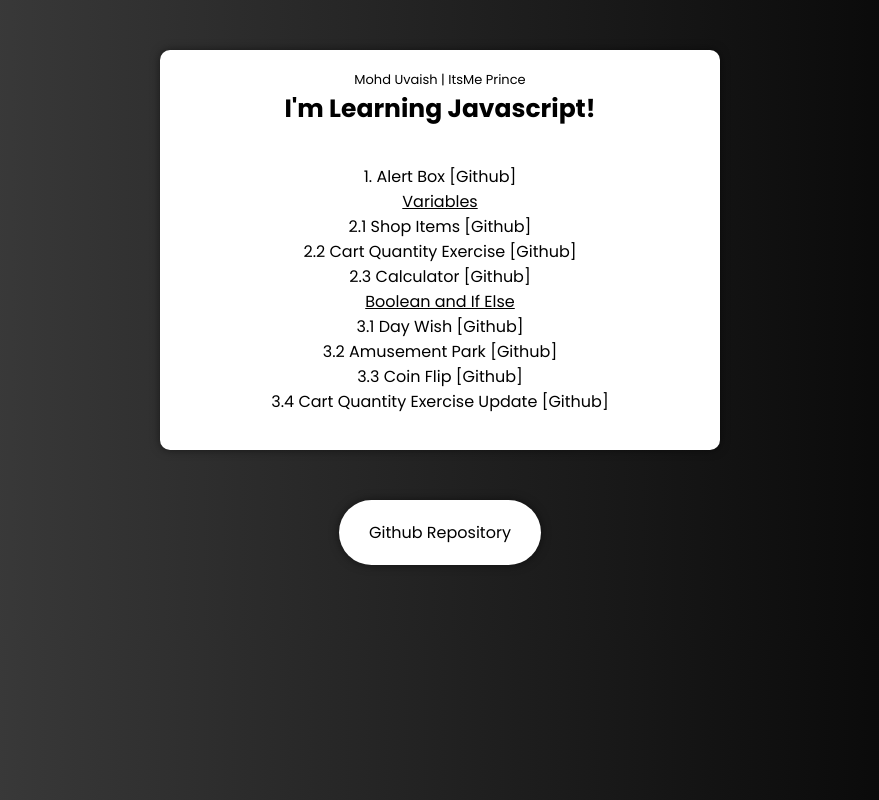
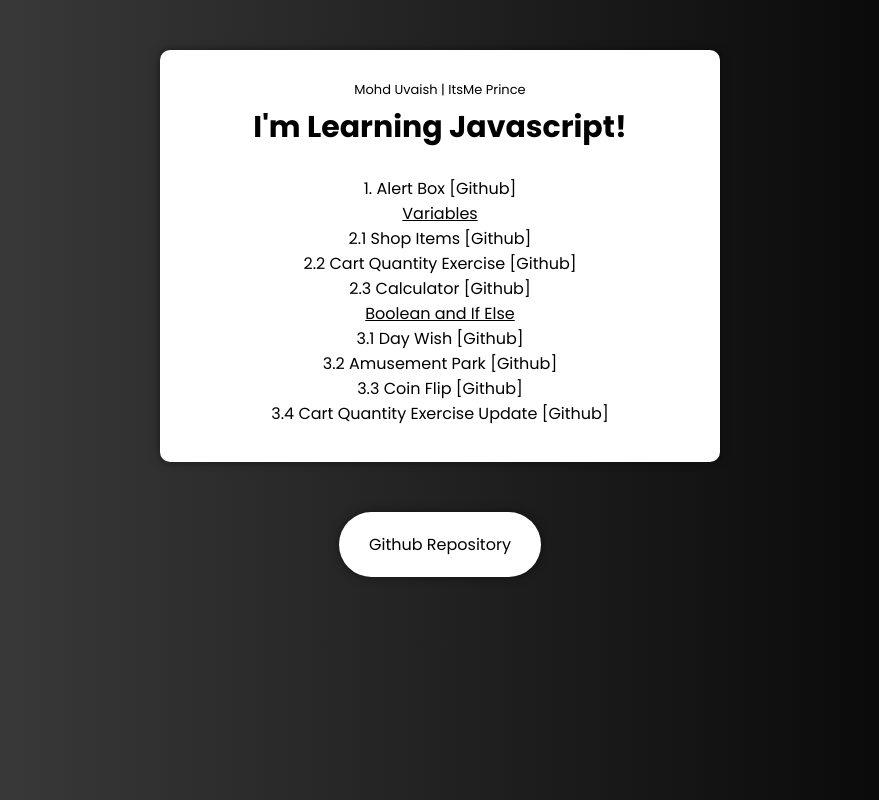
Before and after one commit to itsmeprinceyt/javascript-practice, a plain HTML site: page index.html in a window 1280 px wide. Shown: the whole page, without its empty margins (200-1079 px from the left). Drawn offline with Linux system fonts and the light colour scheme.

Commit message:
Index Changes

```diff
--- a/index.html
+++ b/index.html
@@ -1,7 +1,8 @@
 <!DOCTYPE html>
 <html>
     <head>
-    <title>Javascript Practice</title>
+    <title>Javascript - Practice</title>
+    <link rel="icon" href="https://cdn.hugeicons.com/icons/code-stroke-rounded.svg">
     <link rel="stylesheet" href="style.css">
     <link rel="preconnect" href="https://fonts.googleapis.com">
     <link rel="preconnect" href="https://fonts.gstatic.com" crossorigin>
@@ -31,12 +32,6 @@
                         <li>3.2 <a href="Lesson - Boolean and If Else/AmusementPark.html" target="_blank">Amusement Park</a><a class="github" href="https://github.com/itsmeprinceyt/javascript-practice/blob/main/Lesson%20-%20Boolean%20and%20If%20Else/AmusementPark.html" target="_blank"> [Github]</a>
                         <li>3.3 <a href="Lesson - Boolean and If Else/CoinFlip.html" target="_blank">Coin Flip</a><a class="github" href="https://github.com/itsmeprinceyt/javascript-practice/blob/main/Lesson%20-%20Boolean%20and%20If%20Else/CoinFlip.html" target="_blank"> [Github]</a>
                         <li>3.4 <a href="Lesson - Boolean and If Else/cartQuantity2.html" target="_blank">Cart Quantity Exercise Update</a><a class="github" href="https://github.com/itsmeprinceyt/javascript-practice/blob/main/Lesson%20-%20Boolean%20and%20If%20Else/cartQuantity2.html" target="_blank"> [Github]</a>
-
-
-
-
-
-
                     </ul>
                 </div>
             </div>
--- a/style.css
+++ b/style.css
@@ -7,7 +7,7 @@ a{
     font-family: Poppins;
     text-decoration: none;
     color: black;
-    transition: all 0.15s ease;
+    transition: all 0.10s ease;
 }
 body{
     background: #000000;
@@ -15,7 +15,7 @@ body{
     background: linear-gradient(to right, #434343, #000000);
 }
 .github{
-    transition: all 0.15s ease;
+    transition: all 0.10s ease;
 }
 a:visited{
     color: black;
@@ -63,7 +63,7 @@ a:hover, .github:hover{
     border-radius: 50px;
     box-shadow: 0px 0px 10px rgba(0,0,0,0.5);
     margin-bottom: 20px;
-    transition: all 0.15s;
+    transition: all 0.10s ease;
 }
 .container2:hover{
     background-color: black;
@@ -78,13 +78,15 @@ a:hover, .github:hover{
     font-size: 16px;
 }
 .text{
-    font-size: 25px;
+    font-size: 30px;
     font-weight: bold;
-    margin-bottom: 20px;
+    margin-top: 10px;
+    margin-bottom: 10px;
 }
 .title{
     text-align: center;
     margin: 0;
+    margin-bottom: 5px;
     font-weight: 400;
     font-size: 13px;
 }
```
